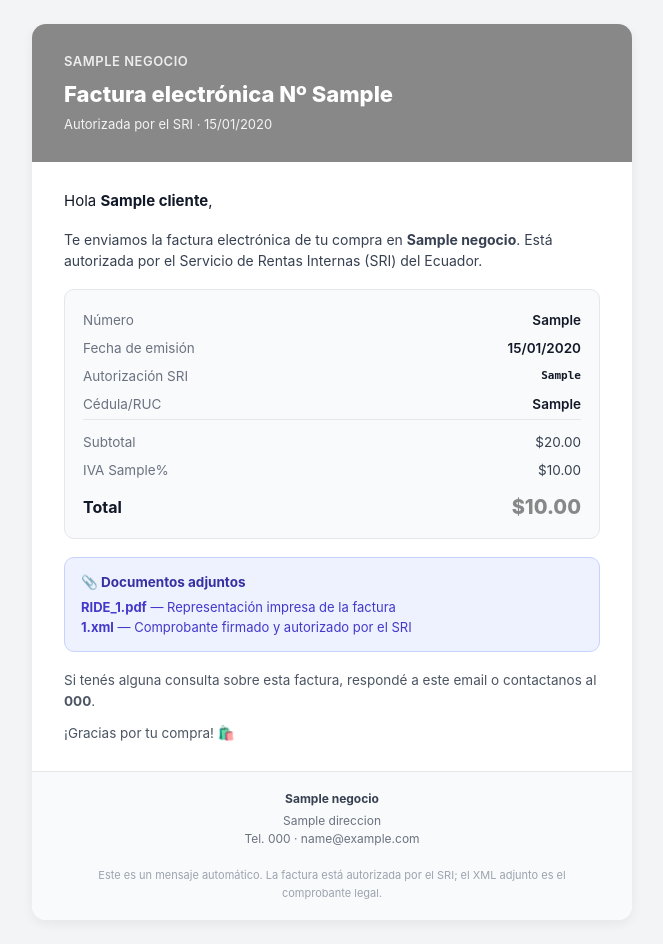
After one commit to Johnny8c/Sistema_tienda, a Django app: template templates/facturacion/email_factura.html in a window 1280 px wide. The commit adds this page. Shown: the whole page, without its empty margins (308-971 px from the left). Run offline with Django 5.2, Linux system fonts and the light colour scheme; the template is opened without the code that fills it: most values are stand-ins (such as "Sample title", 1, 10 or a date in 2020).

Commit message:
feat(facturacion): envio automatico de facturas SRI por email
Cuando una FacturaSRI queda AUTORIZADA por el SRI, se envia el comprobante
al email del cliente con el RIDE PDF y el XML firmado adjuntos. Tambien
agrega un boton "Enviar por email" en el detalle de factura para reenvio
manual.

Implementacion:
- core/settings.py: agrega bloque EMAIL_* configurable por env vars.
  Provider-agnostico (Resend, Gmail, otro SMTP). Si no se configura
  EMAIL_HOST_PASSWORD, cae a console backend (los emails se imprimen en
  stdout en vez de enviarse — util en dev).
- apps/facturacion/email.py (nuevo): servicio enviar_factura_por_email()
  que arma el mensaje con EmailMultiAlternatives, genera el RIDE PDF, y
  adjunta PDF + XML. Devuelve (ok, mensaje) — no levanta excepcion para
  no romper el flujo de venta si falla SMTP.
- apps/facturacion/views.py: hook _enviar_factura_si_corresponde() que
  se llama desde reemitir_factura y verificar_autorizacion cuando la
  factura queda AUTORIZADA. Tambien view reenviar_email_factura para el
  reenvio manual.
- apps/facturacion/urls.py: nueva ruta <pk>/email/.
- templates/facturacion/email_factura.html: cuerpo HTML profesional con
  el color del negocio, datos del cliente y desglose de la factura.
- templates/facturacion/email_factura.txt: fallback texto plano.
- templates/facturacion/detalle.html: boton "Enviar por email"
  (deshabilitado si el cliente no tiene email registrado).

Comportamiento defensivo:
- Si cliente no tiene email -> skip silencioso.
- Si EMAIL_HOST_PASSWORD no esta seteado -> warning, no se envia.
- Si falla SMTP -> se logea y notifica al cajero, factura queda AUTORIZADA
  igual (el envio es secundario).

Sin cambios de schema (no hay migraciones). Para activar el envio real,
configurar en .env de produccion:
  EMAIL_HOST_PASSWORD=<api-key-resend-o-gmail-app-password>
  DEFAULT_FROM_EMAIL=<sender-verificado>
  EMAIL_HOST=smtp.resend.com    (o smtp.gmail.com)
  EMAIL_HOST_USER=resend         (o tu-email@gmail.com)

Co-Authored-By: Claude Opus 4.7 <noreply@anthropic.com>

```diff
--- a/apps/facturacion/urls.py
+++ b/apps/facturacion/urls.py
@@ -10,4 +10,5 @@ urlpatterns = [
     path('<int:pk>/verificar/',    views.verificar_autorizacion, name='verificar_autorizacion'),
     path('<int:pk>/xml/',          views.descargar_xml,        name='descargar_xml'),
     path('<int:pk>/ride/',         views.descargar_ride,       name='descargar_ride'),
+    path('<int:pk>/email/',        views.reenviar_email_factura, name='reenviar_email_factura'),
 ]
--- /dev/null
+++ b/templates/facturacion/email_factura.html
@@ -0,0 +1,117 @@
+{% load static %}<!DOCTYPE html>
+<html lang="es">
+<head>
+<meta charset="UTF-8">
+<meta name="viewport" content="width=device-width, initial-scale=1">
+<title>Factura {{ factura.numero_factura }}</title>
+</head>
+<body style="margin:0;padding:0;background:#F3F4F6;font-family:-apple-system,BlinkMacSystemFont,'Segoe UI',Roboto,Helvetica,Arial,sans-serif;color:#111827;line-height:1.5">
+
+<table role="presentation" width="100%" cellpadding="0" cellspacing="0" border="0" style="background:#F3F4F6;padding:24px 12px">
+  <tr><td align="center">
+
+    <!-- Card principal -->
+    <table role="presentation" width="600" cellpadding="0" cellspacing="0" border="0" style="background:#FFFFFF;border-radius:14px;overflow:hidden;box-shadow:0 4px 12px rgba(0,0,0,.06);max-width:600px;width:100%">
+
+      <!-- Header con color del negocio -->
+      <tr><td style="background:{{ negocio.color_primario|default:'#4F46E5' }};padding:28px 32px;color:#fff">
+        <div style="font-size:13px;font-weight:600;opacity:.85;letter-spacing:.5px;text-transform:uppercase">
+          {{ negocio.nombre_negocio|default:"Sistema Tienda" }}
+        </div>
+        <div style="font-size:22px;font-weight:800;margin-top:6px">
+          Factura electrónica Nº {{ factura.numero_factura }}
+        </div>
+        <div style="font-size:13px;opacity:.9;margin-top:4px">
+          Autorizada por el SRI · {{ factura.fecha_emision|date:"d/m/Y" }}
+        </div>
+      </td></tr>
+
+      <!-- Saludo + resumen -->
+      <tr><td style="padding:28px 32px">
+        <p style="margin:0 0 16px;font-size:15px;color:#111827">
+          Hola <strong>{{ cliente.nombre }}</strong>,
+        </p>
+        <p style="margin:0 0 18px;font-size:14px;color:#374151">
+          Te enviamos la factura electrónica de tu compra
+          {% if negocio.nombre_negocio %}en <strong>{{ negocio.nombre_negocio }}</strong>{% endif %}.
+          Está autorizada por el Servicio de Rentas Internas (SRI) del Ecuador.
+        </p>
+
+        <!-- Bloque resumen -->
+        <table role="presentation" width="100%" cellpadding="0" cellspacing="0" border="0" style="background:#F9FAFB;border:1px solid #E5E7EB;border-radius:10px;margin-bottom:18px">
+          <tr><td style="padding:16px 18px">
+            <table role="presentation" width="100%" cellpadding="0" cellspacing="0" border="0" style="font-size:13.5px">
+              <tr>
+                <td style="color:#6B7280;padding:4px 0">Número</td>
+                <td style="text-align:right;color:#111827;font-weight:600">{{ factura.numero_factura }}</td>
+              </tr>
+              <tr>
+                <td style="color:#6B7280;padding:4px 0">Fecha de emisión</td>
+                <td style="text-align:right;color:#111827;font-weight:600">{{ factura.fecha_emision|date:"d/m/Y" }}</td>
+              </tr>
+              {% if factura.sri_numero_autorizacion %}
+              <tr>
+                <td style="color:#6B7280;padding:4px 0">Autorización SRI</td>
+                <td style="text-align:right;color:#111827;font-weight:600;font-family:monospace;font-size:11px;word-break:break-all">{{ factura.sri_numero_autorizacion }}</td>
+              </tr>
+              {% endif %}
+              <tr>
+                <td style="color:#6B7280;padding:4px 0">Cédula/RUC</td>
+                <td style="text-align:right;color:#111827;font-weight:600">{{ cliente.cedula_ruc }}</td>
+              </tr>
+              <tr><td colspan="2" style="border-top:1px solid #E5E7EB;height:8px"></td></tr>
+              <tr>
+                <td style="color:#6B7280;padding:4px 0">Subtotal</td>
+                <td style="text-align:right;color:#374151">${{ factura.subtotal_0|add:factura.subtotal_iva|floatformat:2 }}</td>
+              </tr>
+              {% if factura.iva_valor %}
+              <tr>
+                <td style="color:#6B7280;padding:4px 0">IVA {{ factura.iva_porcentaje }}%</td>
+                <td style="text-align:right;color:#374151">${{ factura.iva_valor|floatformat:2 }}</td>
+              </tr>
+              {% endif %}
+              <tr>
+                <td style="color:#111827;padding:8px 0 0;font-weight:700;font-size:16px">Total</td>
+                <td style="text-align:right;color:{{ negocio.color_primario|default:'#4F46E5' }};font-weight:800;font-size:20px;padding-top:8px">${{ factura.total|floatformat:2 }}</td>
+              </tr>
+            </table>
+          </td></tr>
+        </table>
+
+        <!-- Bloque adjuntos -->
+        <div style="background:#EEF2FF;border:1px solid #C7D2FE;border-radius:10px;padding:14px 16px;margin-bottom:18px">
+          <div style="font-weight:700;color:#3730A3;font-size:13.5px;margin-bottom:6px">📎 Documentos adjuntos</div>
+          <div style="font-size:13px;color:#4338CA">
+            <strong>RIDE_{{ factura.clave_acceso|default:factura.pk }}.pdf</strong> — Representación impresa de la factura<br>
+            <strong>{{ factura.clave_acceso|default:factura.pk }}.xml</strong> — Comprobante firmado y autorizado por el SRI
+          </div>
+        </div>
+
+        <p style="margin:0 0 12px;font-size:13.5px;color:#4B5563">
+          Si tenés alguna consulta sobre esta factura, respondé a este email o contactanos
+          {% if negocio.telefono %}al <strong>{{ negocio.telefono }}</strong>{% endif %}.
+        </p>
+        <p style="margin:0;font-size:13.5px;color:#4B5563">
+          ¡Gracias por tu compra! 🛍️
+        </p>
+      </td></tr>
+
+      <!-- Footer -->
+      <tr><td style="background:#F9FAFB;border-top:1px solid #E5E7EB;padding:18px 32px;text-align:center;color:#6B7280;font-size:12px">
+        <strong style="color:#374151;display:block;margin-bottom:4px">{{ negocio.nombre_negocio|default:"Sistema Tienda" }}</strong>
+        {% if negocio.direccion %}{{ negocio.direccion }}<br>{% endif %}
+        {% if negocio.telefono %}Tel. {{ negocio.telefono }}{% if negocio.email %} · {% endif %}{% endif %}
+        {% if negocio.email %}{{ negocio.email }}{% endif %}
+        <br><br>
+        <span style="font-size:11px;color:#9CA3AF">
+          Este es un mensaje automático. La factura está autorizada por el SRI; el XML adjunto es el comprobante legal.
+        </span>
+      </td></tr>
+
+    </table>
+
+  </td></tr>
+</table>
+
+</body>
+</html>
```
Also changed, not shown: apps/facturacion/email.py (added, +116 -0 lines), apps/facturacion/views.py (+58 -0 lines), core/settings.py (+30 -0 lines), templates/facturacion/detalle.html (+11 -0 lines), templates/facturacion/email_factura.txt (added, +34 -0 lines).
